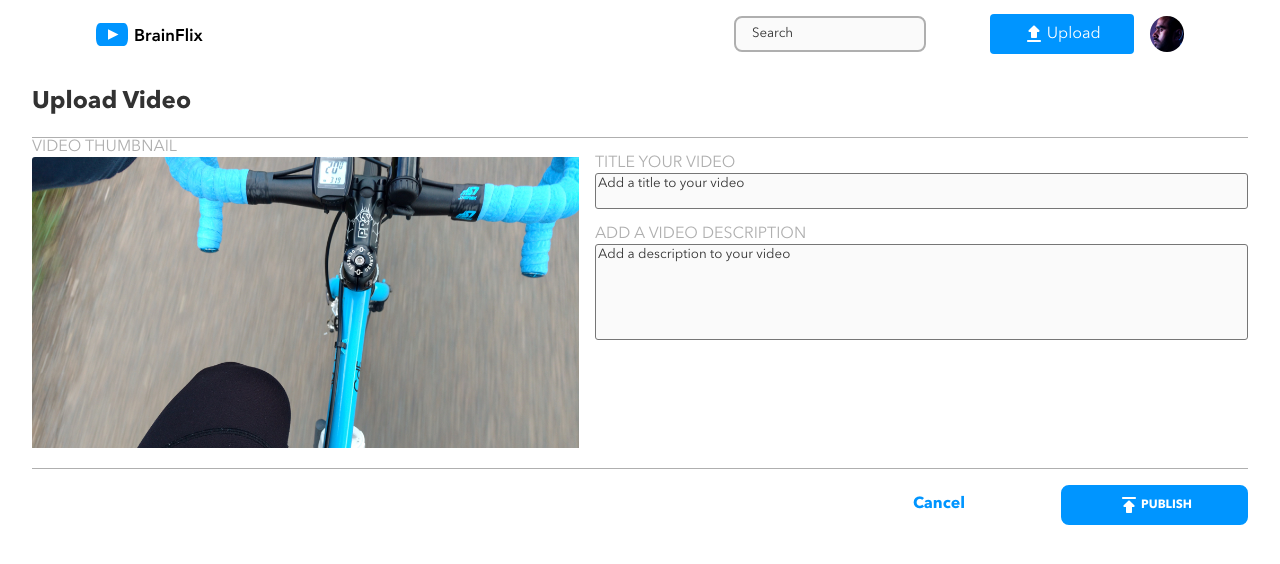
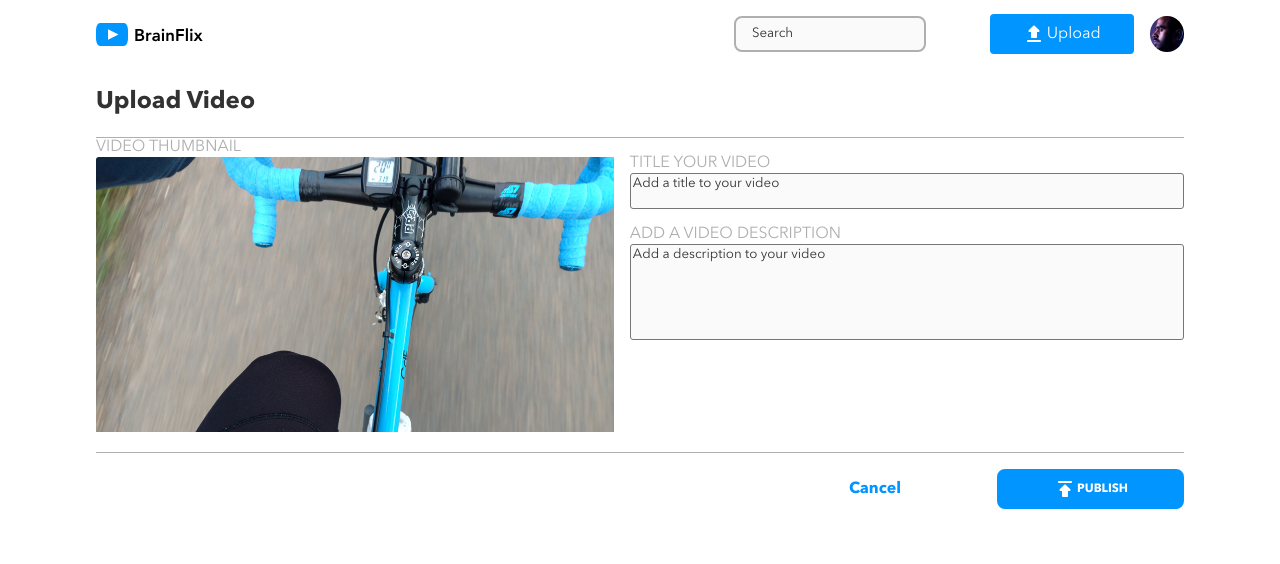
Before and after one commit to PranavPrashar/pranav-prashar-brainflix, a React (Create React App) app: page /upload in a window 1280 px wide. Shown: the top 564 px of the page. Built offline with nearby package versions, Linux system fonts and the light colour scheme.

Commit message:
Updated Padding for desktop View

```diff
--- a/src/components/UploadVideoComponent/UploadVideoComponent.scss
+++ b/src/components/UploadVideoComponent/UploadVideoComponent.scss
@@ -27,6 +27,7 @@
   }
   @include desktop{
     // background-color: lightpink;
+    padding: 0 6rem;
   }
 }
 
```
